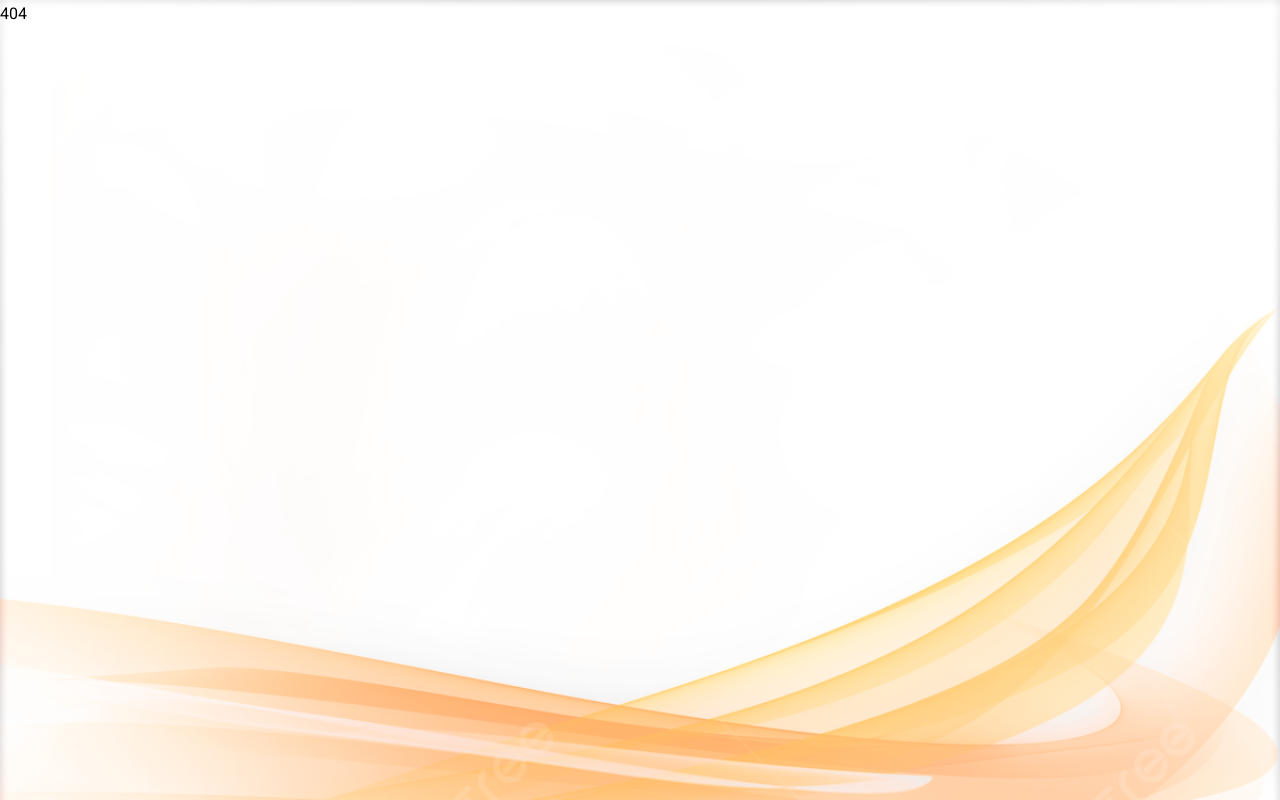
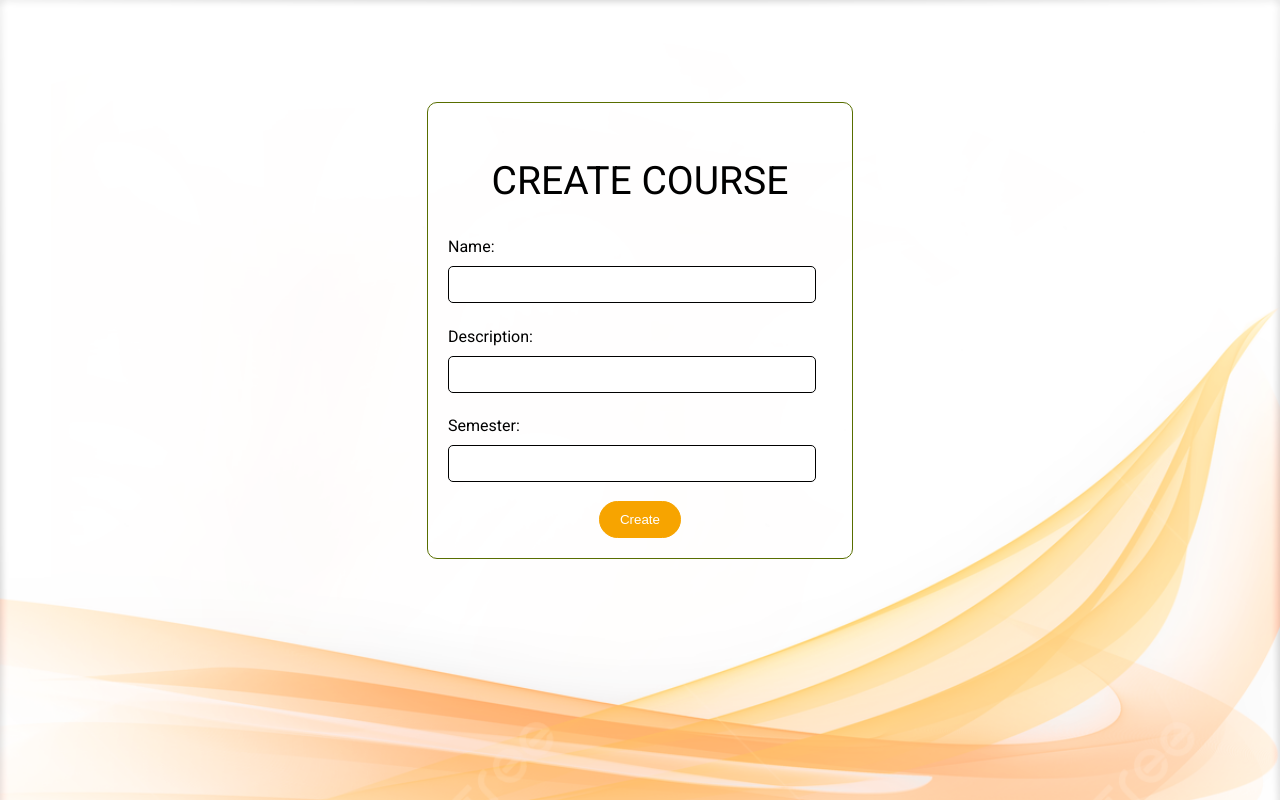
Before and after one commit to rasha-massoud/E-Learning-System, a React (Create React App) app in the folder FrontendClient/frontend-client/: page /create in a window 1280 px wide. Built offline with nearby package versions, Linux system fonts and the light colour scheme.

Commit message:
Created the create course page (FE)

```diff
--- a/FrontendClient/frontend-client/src/App.js
+++ b/FrontendClient/frontend-client/src/App.js
@@ -3,11 +3,11 @@ import { Routes, Route, Router } from "react-router-dom"
 import LoginPage from "./Pages/LoginPage";
 import RegisterPage from "./Pages/RegisterPage";
 import EnrollPage from "./Pages/EnrollPage";
-// import AddClassPage from "./Pages/AddClassPage";
 // import ListStudentsPage from "./Pages/ListStudentsPage";
 import UploadFilesPage from "./Pages/UploadFilesPage";
 import ViewAndDownloadFilesPage from "./Pages/ViewAndDownloadFilesPage";
 import WithdrawalPage from "./Pages/WithdrawalPage";
+import CreateCoursePage from './Pages/CreateCoursePage';
 // import WithdrawalStatusPage from "./Pages/WithdrawalStatusPage";
 
 function App() {
@@ -16,7 +16,7 @@ function App() {
       <Route path="/login" element={<LoginPage />} />
       <Route path="/register" element={<RegisterPage />} />
       <Route path="/enroll" element={<EnrollPage />} />
-      {/* <Route path="/add_class" element={<AddClassPage />} /> */}
+      <Route path="/create" element={<CreateCoursePage />} />
       {/* <Route path="/list_students" element={<ListStudentsPage />} /> */}
       <Route path="/upload" element={<UploadFilesPage />} />
       <Route path="/download" element={<ViewAndDownloadFilesPage />} />
--- /dev/null
+++ b/FrontendClient/frontend-client/src/Components/CreateCourse/index.jsx
@@ -0,0 +1,67 @@
+import React, { useState } from 'react';
+import "./styles.css";
+import axios from "axios";
+
+const CreateCourse = () => {
+    const [name, setName] = useState('');
+    const [description, setDescription] = useState('');
+    const [semester, setSemester] = useState('');
+
+    const handleNameChange = (e) => {
+        setName(e.target.value);
+    };
+
+    const handleDescriptionChange = (e) => {
+        setDescription(e.target.value);
+    }
+
+    const handleSemesterChange = (e) => {
+        setSemester(e.target.value);
+    }
+
+    const handleFormSubmit = (e) => {
+
+        e.preventDefault();
+        axios.post('http://localhost:3000/course/create', {
+            'name': name,
+            'description': description,
+            'semester': semester
+        }, {
+            headers: {
+                'content-type': 'application/json',
+                'Accept': 'application/json',
+            }
+        })
+            .then(response => {
+
+            })
+            .catch(error => {
+                console.log(error);
+            });
+    };
+
+    return (
+        <div className="create-block">
+            <h2>CREATE COURSE</h2>
+            <form onSubmit={handleFormSubmit}>
+                <div className="form-group">
+                    <label htmlFor="name">Name:</label>
+                    <input type="text" id="name" name="name" value={name} onChange={handleNameChange} required />
+                </div>
+                <div className="form-group">
+                    <label htmlFor="description">Description:</label>
+                    <input type="text" id="description" name="description" value={description} onChange={handleDescriptionChange} required />
+                </div>
+                <div className="form-group">
+                    <label htmlFor="semester">Semester:</label>
+                    <input type="text" id="semester" name="semester" value={semester} onChange={handleSemesterChange} required />
+                </div>
+                <div className="buttons">
+                    <button type="submit">Create</button>
+                </div>
+            </form>
+        </div>
+    );
+};
+
+export default CreateCourse;
--- /dev/null
+++ b/FrontendClient/frontend-client/src/Components/CreateCourse/styles.css
@@ -0,0 +1,102 @@
+.create-block {
+    display: flex;
+    flex-direction: column;
+    border: 1px solid var(--green);
+    width: 30%;
+    margin: 8% auto;
+    padding: 20px;
+    border-radius: 10px;
+}
+
+.logo {
+    margin-left: 25%;
+    border-radius: 50%;
+    border-radius: 50%;
+    width: 50%;
+    height: auto;
+}
+
+.create-block h2 {
+    text-align: center;
+    margin-bottom: 7%;
+}
+
+.create-block label {
+    display: block;
+    margin-bottom: 5px;
+}
+
+.buttons {
+    display: flex;
+    justify-content: center;
+    gap: 5%;
+}
+
+.create-block input[type="text"] {
+    display: block;
+    width: 90%;
+    padding: 10px;
+    margin-bottom: 10px;
+    border: 1px solid black;
+    border-radius: 5px;
+}
+
+.create-block button[type="submit"] {
+    background-color: var(--orange);
+    color: white;
+    border: 1.5px solid var(--orange);
+    border-radius: 20px;
+    padding: 10px 20px;
+    cursor: pointer;
+    transition: background-color 0.2s ease-in-out;
+}
+
+.create-block button[type="button"] {
+    border: 1.5px solid var(--orange);
+    margin-left: 5%;
+    background-color: white;
+    color: black;
+    border-radius: 20px;
+    padding: 10px 20px;
+    cursor: pointer;
+    transition: background-color 0.2s ease-in-out;
+}
+
+.form-group {
+    margin-bottom: 5%;
+}
+
+.create-block button[type="submit"]:hover {
+    border: 1.5px solid var(--light-blue);
+    background-color: var(--light-blue);
+    color: white;
+}
+
+p {
+    margin-left: 20%;
+}
+
+.error {
+    color: var(--orange);
+}
+
+@media (max-width: 768px) {
+    .create-block {
+        width: 100%;
+        max-width: 500px;
+    }
+}
+
+@keyframes fade-in {
+    from {
+        opacity: 0;
+    }
+
+    to {
+        opacity: 1;
+    }
+}
+
+.fade-in {
+    animation: fade-in 0.5s ease-in-out;
+}
--- /dev/null
+++ b/FrontendClient/frontend-client/src/Pages/CreateCoursePage/index.jsx
@@ -0,0 +1,14 @@
+import React from "react";
+import CreateCourse from "../../Components/CreateCourse"
+
+const CreateCoursePage = () => {
+    localStorage.setItem("current_page", "create");
+
+    return (
+        <div>
+            <CreateCourse />
+        </div>
+    );
+};
+
+export default CreateCoursePage;
```
